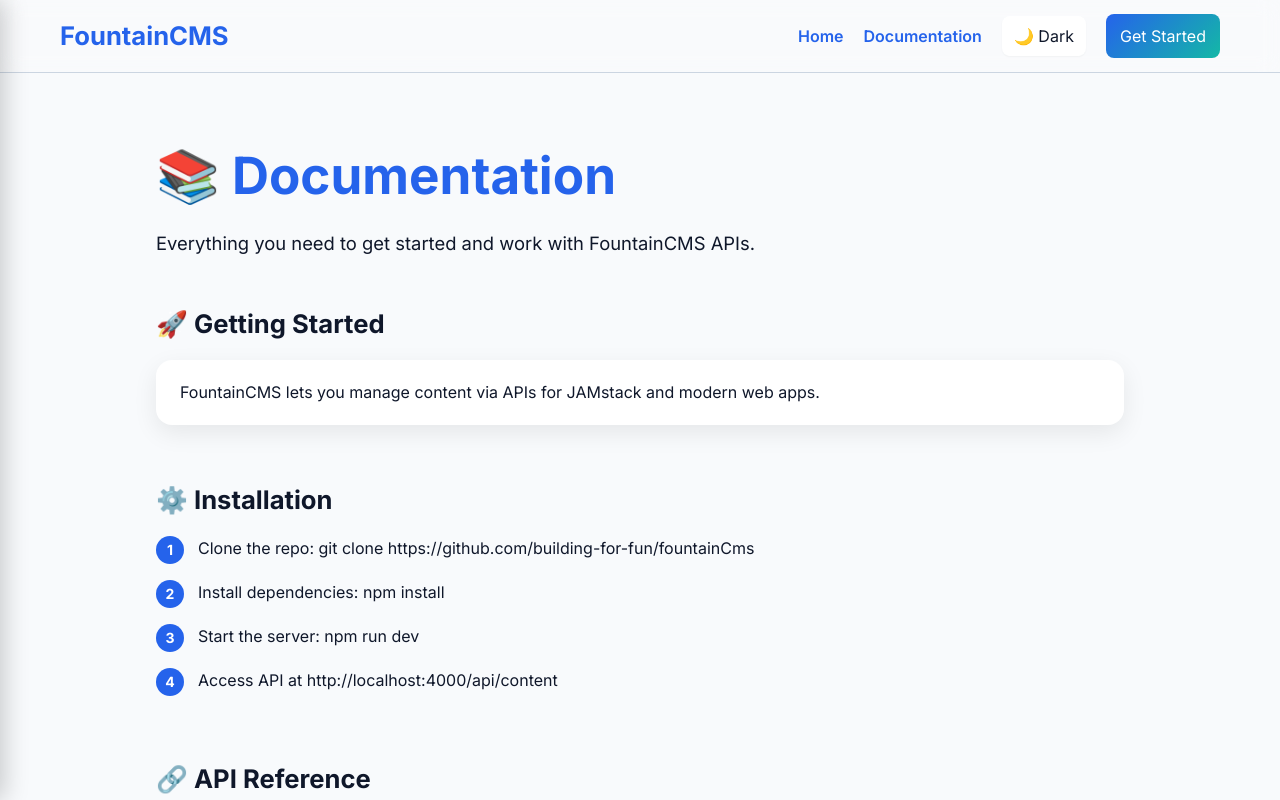
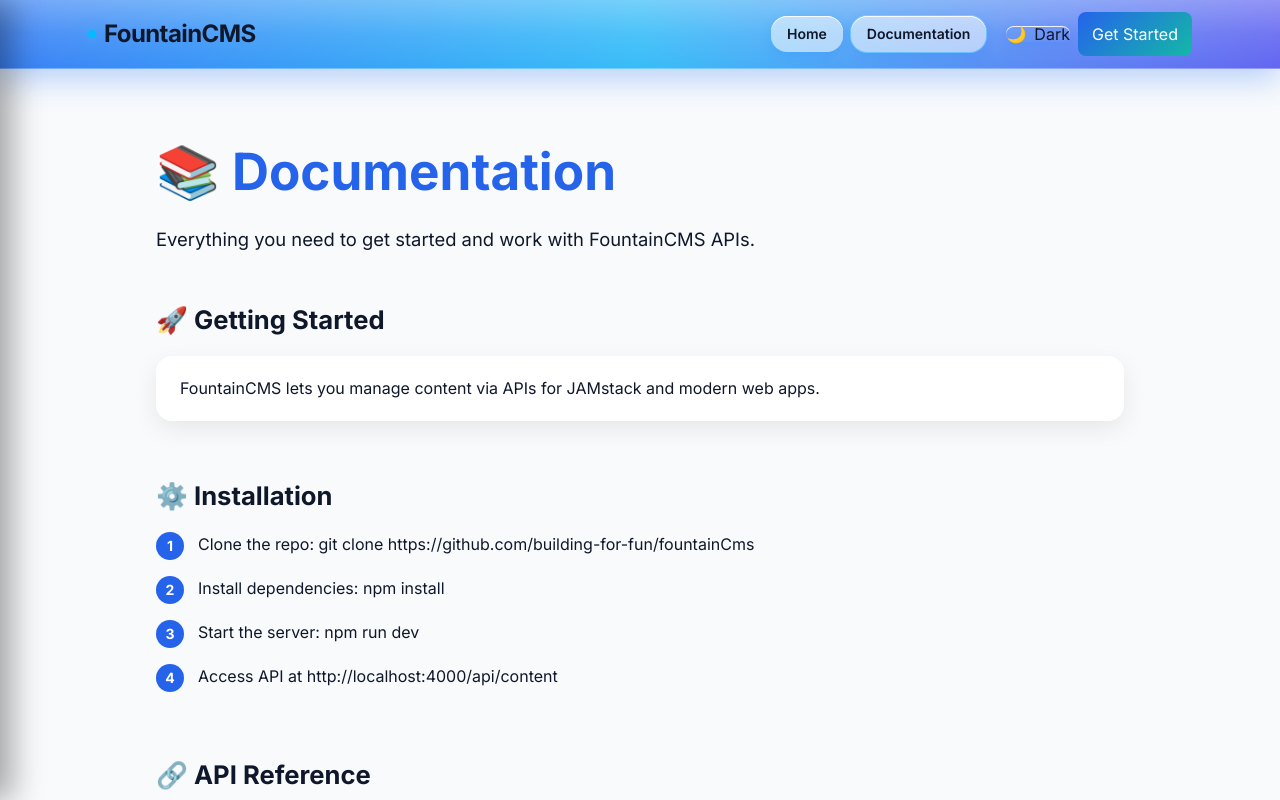
Before and after one commit to building-for-fun/fountainCms, a React (Vite) app in the folder frontend/: page /docs in a window 1280 px wide. Shown: the top 800 px of the page. Built offline with nearby package versions, Linux system fonts and the light colour scheme; no server answers.

Commit message:
fix: improve header and navbar styling with modular styles

```diff
--- a/frontend/src/components/Layouts/HomeLayout/Header.tsx
+++ b/frontend/src/components/Layouts/HomeLayout/Header.tsx
@@ -1,191 +1,76 @@
-import React, { useState } from 'react';
+import React, { useEffect, useState } from 'react';
 import { Link } from 'react-router-dom';
 import Navbar from './Navbar';
+import { headerStyles as s } from './header.styles';
 
 export const Header = () => {
   const [open, setOpen] = useState(false);
 
+  useEffect(() => {
+    document.body.style.overflow = open ? 'hidden' : '';
+    return () => {
+      document.body.style.overflow = '';
+    };
+  }, [open]);
+
   return (
     <>
-      {/* HEADER */}
-      <header
-        style={{
-          position: 'sticky',
-          top: 0,
-          zIndex: 50,
-          background: 'rgba(255,255,255,0.15)',
-          backdropFilter: 'blur(10px)',
-          borderBottom: '1px solid var(--color-border)',
-        }}
-      >
-        <div className="header-inner">
-          {/* LOGO */}
-          <Link
-            to="/"
-            style={{
-              fontSize: '1.6rem',
-              fontWeight: 800,
-              color: 'var(--color-primary)',
-              textDecoration: 'none',
-              whiteSpace: 'nowrap',
-            }}
-          >
-            FountainCMS
+      <header className={s.header}>
+        <div className={s.inner}>
+          <Link to="/" className={`${s.logoWrap} ${s.logoHover}`}>
+            <span className={s.spark} />
+            <span className={s.logo}>FountainCMS</span>
           </Link>
 
-          {/* DESKTOP NAV */}
           <Navbar />
 
-          {/* MOBILE HAMBURGER */}
-          <button className="mobile-toggle" onClick={() => setOpen(true)} aria-label="Open menu">
-            <svg
-              width="26"
-              height="26"
-              viewBox="0 0 24 24"
-              fill="none"
-              stroke="currentColor"
-              strokeWidth="2.5"
-              strokeLinecap="round"
-            >
-              <line x1="3" y1="6" x2="21" y2="6" />
-              <line x1="3" y1="12" x2="21" y2="12" />
-              <line x1="3" y1="18" x2="21" y2="18" />
+          <button
+            className={s.mobileBtn}
+            onClick={() => setOpen(true)}
+            aria-label="Open menu"
+            type="button"
+          >
+            <svg width="26" height="26" viewBox="0 0 24 24" fill="none">
+              <path
+                d="M3 6h18M3 12h18M3 18h18"
+                stroke="currentColor"
+                strokeWidth="2.5"
+                strokeLinecap="round"
+              />
             </svg>
           </button>
         </div>
       </header>
 
-      {/* OVERLAY */}
-      {open && <div className="drawer-overlay" onClick={() => setOpen(false)} />}
+      {open && (
+        <button
+          className={s.overlay}
+          onClick={() => setOpen(false)}
+          aria-label="Close overlay"
+          type="button"
+        />
+      )}
 
-      {/* LEFT SIDE DRAWER */}
-      <aside className={`mobile-drawer ${open ? 'open' : ''}`}>
-        <div className="drawer-header">
-          <span className="drawer-title">Menu</span>
-          <button className="drawer-close" onClick={() => setOpen(false)} aria-label="Close menu">
+      <aside
+        className={[s.drawer, open ? s.drawerOpen : s.drawerClosed].join(' ')}
+        aria-hidden={!open}
+      >
+        <div className={s.drawerHeader}>
+          <span className={s.drawerTitle}>Menu</span>
+          <button
+            className={s.drawerClose}
+            onClick={() => setOpen(false)}
+            aria-label="Close menu"
+            type="button"
+          >
             ✕
           </button>
         </div>
 
-        {/* MOBILE NAV */}
-        <Navbar isMobile onNavigate={() => setOpen(false)} />
+        <div className={s.drawerBody}>
+          <Navbar isMobile onNavigate={() => setOpen(false)} />
+        </div>
       </aside>
-
-      <style>{`
-        /* HEADER */
-        .header-inner {
-          max-width: 1200px;
-          margin: 0 auto;
-          padding: 14px 20px;
-          display: flex;
-          align-items: center;
-          justify-content: space-between;
-        }
-
-        .desktop-nav {
-          display: flex;
-          gap: 20px;
-          align-items: center;
-        }
-
-        .nav-link {
-          color: var(--color-primary);
-          font-weight: 600;
-          text-decoration: none;
-        }
-
-        .mobile-toggle {
-          display: none;
-          background: transparent;
-          border: none;
-          cursor: pointer;
-          color: var(--color-primary);
-        }
-
-        /* OVERLAY */
-        .drawer-overlay {
-          position: fixed;
-          inset: 0;
-          background: rgba(0,0,0,0.4);
-          z-index: 60;
-        }
-
-
-        /* DRAWER */
-        .mobile-drawer {
-          position: fixed;
-          top: 0;
-          left: 0;
-          height: 100%;
-          width: 85%;
-          max-width: 320px;
-          background: var(--color-bg);
-          box-shadow: 4px 0 24px rgba(0,0,0,0.2);
-          z-index: 70;
-          transform: translateX(-100%);
-          transition: transform 0.3s ease;
-          display: flex;
-          flex-direction: column;
-          padding: 20px;
-        }
-
-        .mobile-drawer.open {
-          transform: translateX(0);
-        }
-
-        .drawer-header {
-          display: flex;
-          justify-content: space-between;
-          align-items: center;
-          margin-bottom: 20px;
-        }
-
-        .drawer-title {
-          font-size: 1.2rem;
-          font-weight: 700;
-          color: var(--color-text);
-        }
-
-        .drawer-close {
-          background: none;
-          border: none;
-          font-size: 1.5rem;
-          cursor: pointer;
-          color: var(--color-text);
-        }
-
-        .drawer-nav {
-          display: flex;
-          flex-direction: column;
-          gap: 16px;
-        }
-
-        .drawer-theme-toggle {
-        width: fit-content;
-        max-width: 160px;
-        }
-
-       .drawer-theme-toggle button {
-        padding: 6px 10px;
-       font-size: 0.85rem;
-       border-radius: 10px;
-       }
-
-
-        @media (max-width: 768px) {
-          .desktop-nav {
-            display: none;
-          }
-
-          .mobile-toggle {
-            display: block;
-          }
-
-          .header-inner {
-            padding: 12px 16px;
-          }
-        }
-      `}</style>
     </>
   );
 };
--- a/frontend/src/components/Layouts/HomeLayout/Navbar.tsx
+++ b/frontend/src/components/Layouts/HomeLayout/Navbar.tsx
@@ -1,8 +1,9 @@
 import React from 'react';
-import { Link } from 'react-router-dom';
+import { Link, useLocation } from 'react-router-dom';
 import ThemeToggle from '../../ThemeToggle';
 import { PrimaryButton } from '../../PrimaryButton';
 import { isAuthenticated } from '../../../lib/auth';
+import { navbarStyles as s } from './navbar.styles';
 
 type NavbarProps = {
   onNavigate?: () => void;
@@ -10,25 +11,31 @@ type NavbarProps = {
 };
 
 const Navbar: React.FC<NavbarProps> = ({ onNavigate, isMobile = false }) => {
+  const { pathname } = useLocation();
+
+  const linkClass = (to: string) => [s.linkBase, pathname === to ? s.linkActive : ''].join(' ');
+
   return (
-    <nav className={isMobile ? 'drawer-nav' : 'desktop-nav'}>
-      <Link onClick={onNavigate} className="nav-link" to="/">
+    <nav className={isMobile ? s.mobile : s.desktop} aria-label="Primary">
+      <div className={isMobile ? s.linksColMobile : s.linksRowDesktop}>
+        <Link onClick={onNavigate} className={linkClass('/')} to="/">
           Home
         </Link>
-
-      <Link onClick={onNavigate} className="nav-link" to="/docs">
+        <Link onClick={onNavigate} className={linkClass('/docs')} to="/docs">
           Documentation
         </Link>
+      </div>
 
-      {/* COMPACT THEME TOGGLE (MOBILE ONLY) */}
+      <div className={isMobile ? s.rightMobile : s.rightDesktop}>
         {isMobile ? (
-        <div className="drawer-theme-toggle">
+          <div className={s.mobileToggleWrap}>
             <ThemeToggle />
           </div>
         ) : (
           <ThemeToggle />
         )}
 
+        <div className={s.ctaWrap}>
           {isAuthenticated() ? (
             <Link onClick={onNavigate} to="/admin">
               <PrimaryButton>Dashboard</PrimaryButton>
@@ -38,6 +45,8 @@ const Navbar: React.FC<NavbarProps> = ({ onNavigate, isMobile = false }) => {
               <PrimaryButton>Get Started</PrimaryButton>
             </Link>
           )}
+        </div>
+      </div>
     </nav>
   );
 };
--- /dev/null
+++ b/frontend/src/components/Layouts/HomeLayout/header.styles.ts
@@ -0,0 +1,62 @@
+// header.styles.ts
+export const headerStyles = {
+  // header.styles.ts
+  header: [
+    'sticky top-0 z-50 relative',
+
+    // ✅ STRIPE-STYLE SKY BLUE METALLIC
+    'bg-gradient-to-r from-[#3b82f6] via-[#38bdf8] to-[#6366f1]',
+
+    // subtle vertical polish layer
+    'before:content-[""] before:absolute before:inset-0',
+    'before:bg-gradient-to-b before:from-white/30 before:via-white/10 before:to-transparent',
+
+    'border-b border-white/30 dark:border-white/10',
+
+    'shadow-[0_10px_30px_rgba(59,130,246,0.35)]',
+
+    'backdrop-blur-xl',
+  ].join(' '),
+
+  inner: 'mx-auto flex max-w-6xl items-center justify-between px-4 py-3 md:px-6',
+
+  logoWrap: 'relative inline-flex items-center gap-2 select-none',
+
+  logo: [
+    'text-xl md:text-2xl font-extrabold tracking-tight',
+
+    // dark readable on bright metallic bg
+    'text-slate-900 dark:text-transparent dark:bg-clip-text',
+
+    'dark:bg-gradient-to-r dark:from-white dark:via-white/70 dark:to-white',
+    'dark:bg-[length:200%_200%] dark:animate-shimmer',
+  ].join(' '),
+  spark: 'h-2 w-2 rounded-full bg-sky-400 shadow-[0_0_14px_rgba(56,189,248,0.9)] animate-glowPulse',
+
+  logoHover: 'hover:-translate-y-[1px] transition-transform duration-200',
+
+  mobileBtn:
+    'inline-flex items-center justify-center rounded-xl p-2 text-sky-800 hover:bg-white/50 md:hidden transition dark:text-white',
+
+  overlay: 'fixed inset-0 z-50 cursor-default bg-black/55 backdrop-blur-[1px]',
+
+  drawer: [
+    'fixed left-0 top-0 z-[60] h-full w-[85%] max-w-sm',
+    'border-r border-white/10',
+    'bg-gradient-to-b from-[#0b1020]/95 via-[#0b1020]/92 to-[#0b1020]/88',
+    'backdrop-blur-xl',
+    'shadow-[12px_0_30px_rgba(0,0,0,0.35)]',
+    'transform transition-transform duration-200',
+  ].join(' '),
+
+  drawerOpen: 'translate-x-0',
+  drawerClosed: '-translate-x-full',
+
+  drawerHeader: 'flex items-center justify-between border-b border-white/10 px-4 py-3',
+
+  drawerTitle: 'text-sm font-bold text-white/90',
+
+  drawerClose: 'rounded-xl p-2 text-white/80 hover:bg-white/10 hover:text-white transition',
+
+  drawerBody: 'p-4',
+};
--- /dev/null
+++ b/frontend/src/components/Layouts/HomeLayout/navbar.styles.ts
@@ -0,0 +1,45 @@
+// navbar.styles.ts
+export const navbarStyles = {
+  desktop: 'hidden items-center gap-3 md:flex',
+  mobile: 'flex flex-col gap-3',
+
+  linksRowDesktop: 'flex items-center gap-2',
+  linksColMobile: 'flex flex-col gap-2',
+
+  // ✅ Metallic SKY BLUE pills in LIGHT mode + dark mode fallback
+  linkBase: [
+    'relative rounded-2xl px-4 py-2 text-sm font-semibold',
+    // light mode text + background
+    'text-sky-900',
+    'bg-white/55',
+    'shadow-[inset_0_1px_0_rgba(255,255,255,0.9),0_4px_12px_rgba(30,120,255,0.18)]',
+    // dark mode fallback
+    'dark:text-white/80 dark:bg-white/0 dark:shadow-none',
+    'transition-all duration-200 transform-gpu',
+    // ✅ bulge effect
+    'hover:-translate-y-[2px] hover:scale-[1.08]',
+    'active:translate-y-0 active:scale-[0.99]',
+    // hover shadow (light + dark)
+    'hover:shadow-[0_14px_26px_rgba(30,120,255,0.35)] dark:hover:shadow-[0_10px_25px_rgba(0,0,0,0.30)]',
+    'hover:text-sky-950 dark:hover:text-white',
+    // ✅ metallic shine sweep overlay
+    'before:content-[""] before:absolute before:inset-0 before:rounded-2xl',
+    'before:bg-gradient-to-r before:from-transparent before:via-white/70 before:to-transparent',
+    'before:opacity-0 hover:before:opacity-100 before:transition-opacity',
+    'before:animate-shineSweep',
+  ].join(' '),
+
+  // active state (light + dark)
+  linkActive:
+    'bg-sky-200/70 text-sky-950 ring-1 ring-sky-300/70 dark:bg-white/10 dark:text-white dark:ring-white/15',
+
+  rightDesktop: 'ml-2 flex items-center gap-2',
+  rightMobile: 'mt-2 flex items-center justify-between',
+
+  mobileToggleWrap:
+    'w-fit max-w-40 [&_button]:rounded-xl [&_button]:px-3 [&_button]:py-1.5 [&_button]:text-sm',
+
+  // CTA wrapper bulge
+  ctaWrap:
+    'transition-transform hover:-translate-y-[2px] hover:scale-[1.06] active:scale-[0.99] transform-gpu',
+};
--- a/frontend/src/components/ThemeToggle.tsx
+++ b/frontend/src/components/ThemeToggle.tsx
@@ -4,21 +4,35 @@ import { useFountainTheme } from '../theme/ThemeProvider';
 
 export default function ThemeToggle() {
   const { mode, toggleMode } = useFountainTheme();
+
   return (
     <button
+      type="button"
       onClick={toggleMode}
-      style={{
-        padding: '8px 12px',
-        borderRadius: 8,
-        border: 'none',
-        cursor: 'pointer',
-        background: 'var(--color-surface)',
-        boxShadow: 'var(--shadow-sm)',
-        color: 'var(--color-text)',
-      }}
       aria-label="Toggle theme"
+      className={[
+        // base
+        'relative inline-flex items-center justify-center gap-2',
+        'rounded-2xl px-3 py-2 text-sm font-semibold',
+        'transition-all duration-200 transform-gpu',
+        // light mode (metallic sky-blue pill)
+        'bg-white/55 text-sky-900',
+        'shadow-[inset_0_1px_0_rgba(255,255,255,0.9),0_4px_12px_rgba(30,120,255,0.18)]',
+        // hover "bulge"
+        'hover:-translate-y-[2px] hover:scale-[1.06]',
+        'hover:shadow-[0_14px_26px_rgba(30,120,255,0.30)]',
+        'active:translate-y-0 active:scale-[0.99]',
+        // subtle glossy highlight
+        'before:content-[""] before:absolute before:inset-0 before:rounded-2xl',
+        'before:bg-[radial-gradient(circle_at_30%_20%,rgba(255,255,255,0.45),transparent_55%)]',
+        'before:opacity-0 hover:before:opacity-100 before:transition-opacity',
+        // dark mode fallback
+        'dark:bg-white/10 dark:text-white/80 dark:shadow-none',
+        'dark:hover:bg-white/15 dark:hover:text-white',
+      ].join(' ')}
     >
-      {mode === 'light' ? '🌙 Dark' : '☀️ Light'}
+      <span className="leading-none">{mode === 'light' ? '🌙' : '☀️'}</span>
+      <span className="leading-none">{mode === 'light' ? 'Dark' : 'Light'}</span>
     </button>
   );
 }
--- a/frontend/tailwind.config.js
+++ b/frontend/tailwind.config.js
@@ -14,12 +14,72 @@ export default {
         border: 'var(--color-border)',
         error: 'var(--color-error)',
       },
+
       borderRadius: {
         md: 'var(--radius-md)',
       },
+
       boxShadow: {
         sm: 'var(--shadow-sm)',
         md: 'var(--shadow-md)',
+
+        /* Metallic / premium shadows */
+        metallic:
+          '0 8px 25px rgba(0,0,0,0.35), inset 0 1px 0 rgba(255,255,255,0.12)',
+
+        glow:
+          '0 0 20px rgba(255,255,255,0.25), 0 8px 30px rgba(0,0,0,0.4)',
+      },
+
+      /* Animations */
+      keyframes: {
+        shimmer: {
+          '0%': {
+            backgroundPosition: '0% 50%',
+          },
+          '100%': {
+            backgroundPosition: '200% 50%',
+          },
+        },
+
+        floaty: {
+          '0%, 100%': {
+            transform: 'translateY(0px)',
+          },
+          '50%': {
+            transform: 'translateY(-2px)',
+          },
+        },
+
+        glowPulse: {
+          '0%, 100%': {
+            opacity: '0.6',
+            transform: 'scale(1)',
+          },
+          '50%': {
+            opacity: '1',
+            transform: 'scale(1.2)',
+          },
+        },
+
+        shineSweep: {
+          '0%': {
+            transform: 'translateX(-120%)',
+          },
+          '100%': {
+            transform: 'translateX(120%)',
+          },
+        },
+      },
+
+      animation: {
+        shimmer: 'shimmer 2.2s linear infinite',
+
+        floaty: 'floaty 2.4s ease-in-out infinite',
+
+        glowPulse: 'glowPulse 1.8s ease-in-out infinite',
+
+        shineSweep: 'shineSweep 1.6s ease-in-out infinite',
       },
     },
   },
```
Lines whose indentation alone changed are shown as unchanged.
